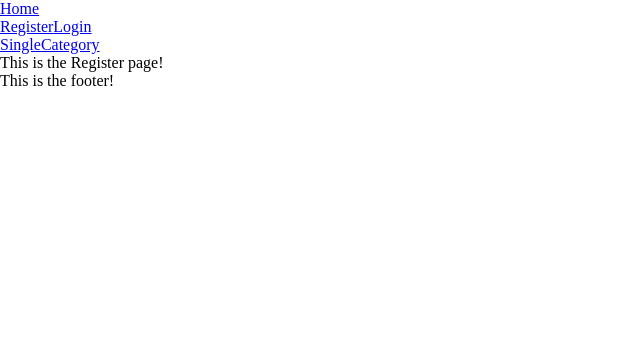
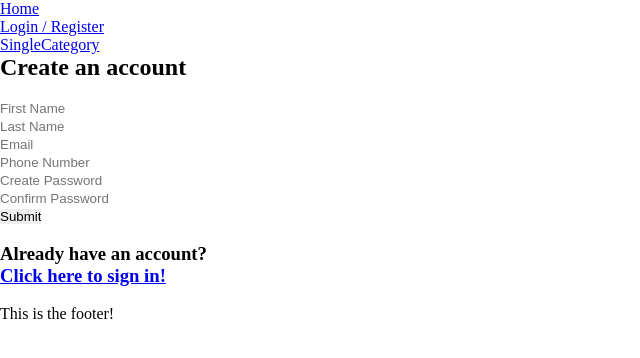
Before and after one commit to koko-felon/grace-shopper, a React (Create React App) app: page /Register in a window 1280 px wide. Shown: the top 358 px of the page, without its empty margins (0-640 px from the left). Built offline with nearby package versions, Linux system fonts and the light colour scheme.

Commit message:
finished adding login and register forms

```diff
--- a/src/components/App.jsx
+++ b/src/components/App.jsx
@@ -1,4 +1,5 @@
 import React from "react";
+import { useEffect, useState } from "react";
 import { BrowserRouter as Router, Switch, Route } from "react-router-dom";
 import Login from "./Login";
 import Register from "./Register";
--- a/src/components/Home.js
+++ b/src/components/Home.js
@@ -7,7 +7,7 @@ function Home(props) {
   return (
     <>
       <Nav />
-      <div>This is the Home Page!</div>;
+      <div>This is the Home Page!</div>
       <SideBar />
       <Footer />
     </>
--- a/src/components/Login.js
+++ b/src/components/Login.js
@@ -1,17 +1,89 @@
-import React from "react";
+import React, { useState } from "react";
 import Nav from "./Nav";
-import { Link } from "react-router-dom";
+import { NavLink, Link, useHistory } from "react-router-dom";
 import Footer from "./Footer";
 
-function Login() {
+const Login = ({ setIsLoggedIn }) => {
+  const history = useHistory();
+  const [email, setEmail] = useState("");
+  const [password, setPassword] = useState("");
+  const [errorMessage, setErrorMessage] = useState("");
+  const [successMessage, setSuccessMessage] = useState(null);
+
+  const handleSubmit = async (event) => {
+    event.preventDefault();
+
+    const response = await fetch(
+      `http://dashboard.heroku.com/apps/coco-felon/api/users/login`,
+      {
+        method: "POST",
+        headers: {
+          "Content-Type": "application/json",
+        },
+        body: JSON.stringify({
+          email,
+          password,
+        }),
+      }
+    );
+    const data = await response.json();
+    console.log(data.token);
+    window.localStorage.setItem("token", data.token);
+
+    if (data.token) {
+      setIsLoggedIn(true);
+      setSuccessMessage("Welcome back!");
+
+      history.push("/");
+    } else {
+      setErrorMessage(data.message);
+    }
+  };
+
   return (
     <>
       <Nav />
-      <div>This is the Login Page!</div>
-      <Link to="/Register">Link to Register Page!</Link>
+      <div className="login">
+        <h2>Welcome Back Felon!</h2>
+        <br />
+        {errorMessage ? <h4>{errorMessage}</h4> : null}
+        {successMessage ? <h4>{successMessage}</h4> : null}
+        <form className="loginForm" onSubmit={handleSubmit}>
+          <label>
+            <input
+              type="text"
+              name="name"
+              placeholder="Email"
+              value={email}
+              onChange={(e) => setEmail(e.target.value)}
+            />
+          </label>
+          <br />
+
+          <label>
+            <input
+              type="password"
+              name="password"
+              placeholder="Password"
+              value={password}
+              onChange={(e) => setPassword(e.target.value)}
+            />
+          </label>
+          <br />
+          <input type="submit" value="Sign In" />
+        </form>
+        <br />
+        <h3>
+          Don't have an account yet?
+          <br />
+          <Link to="/Register">Click here to get you set up!</Link>
+        </h3>
+        <br />
+      </div>
+
       <Footer />
     </>
   );
-}
+};
 
 export default Login;
--- a/src/components/Nav.js
+++ b/src/components/Nav.js
@@ -6,8 +6,8 @@ function Nav() {
     <div>
       <Link to="/">Home</Link>
       <div>
-        <Link to="/Register">Register</Link>
-        <Link to="/Login">Login</Link>
+        <Link to="/Login">Login /</Link>
+        <Link to="/Register"> Register</Link>
       </div>
       <Link to="/SingleCategory">SingleCategory</Link>
     </div>
--- a/src/components/Register.js
+++ b/src/components/Register.js
@@ -1,15 +1,147 @@
-import React from "react";
+import React, { useState } from "react";
 import Nav from "./Nav";
 import Footer from "./Footer";
+import { useHistory, Link } from "react-router-dom";
 
-function Register() {
+const Register = ({ setIsLoggedIn }) => {
+  const history = useHistory();
+  const [firstName, setFirstName] = useState("");
+  const [lastName, setLastName] = useState("");
+  const [email, setEmail] = useState("");
+  const [phoneNumber, setPhoneNumber] = useState("");
+  const [password, setPassword] = useState("");
+  const [confirmPassword, setConfirmPassword] = useState("");
+  const [errorMessage, setErrorMessage] = useState("");
+  const [successMessage, setSuccessMessage] = useState("");
+
+  const handleSubmit = async (event) => {
+    event.preventDefault();
+    if (password !== confirmPassword) {
+      setErrorMessage("Passwords do not match");
+    } else {
+      const response = await fetch(
+        `http://dashboard.heroku.com/apps/coco-felon/api/users/register`,
+        {
+          method: "POST",
+          headers: {
+            "Content-Type": "application/json",
+          },
+          body: JSON.stringify({
+            email,
+            password,
+          }),
+        }
+      );
+      const data = await response.json();
+      console.log(data);
+      window.localStorage.setItem("token", data.token);
+
+      if (data.token) {
+        setIsLoggedIn(true);
+        setSuccessMessage("Thanks for registering!");
+        setTimeout(() => {
+          history.push("/");
+        }, 1500);
+      } else {
+        setErrorMessage(data.message);
+      }
+    }
+  };
+
   return (
     <>
       <Nav />
-      <div>This is the Register page!</div>
+      <div className="register">
+        <h2>Create an account</h2>
+        <br />
+        {errorMessage ? <h4>{errorMessage}</h4> : null}
+        {successMessage ? <h4>{successMessage}</h4> : null}
+        <form className="loginForm" onSubmit={handleSubmit}>
+          <label>
+            <input
+              type="text"
+              required
+              minLength="1"
+              name="firstName"
+              placeholder="First Name"
+              value={firstName}
+              onChange={(e) => setFirstName(e.target.value)}
+            />
+          </label>
+          <br />
+          <label>
+            <input
+              type="text"
+              required
+              minLength="1"
+              name="lastName"
+              placeholder="Last Name"
+              value={lastName}
+              onChange={(e) => setLastName(e.target.value)}
+            />
+          </label>
+          <br />
+          <label>
+            <input
+              type="text"
+              required
+              minLength="4"
+              name="email"
+              placeholder="Email"
+              value={email}
+              onChange={(e) => setEmail(e.target.value)}
+            />
+          </label>
+          <br />
+          <label>
+            <input
+              type="text"
+              required
+              minLength="4"
+              name="phoneNumber"
+              placeholder="Phone Number"
+              value={phoneNumber}
+              onChange={(e) => setPhoneNumber(e.target.value)}
+            />
+          </label>
+          <br />
+          <label>
+            <input
+              type="password"
+              required
+              minLength="6"
+              name="password"
+              placeholder="Create Password"
+              value={password}
+              onChange={(e) => setPassword(e.target.value)}
+            />
+          </label>
+          <br />
+          <label>
+            <input
+              type="password"
+              required
+              minLength="6"
+              name="password"
+              placeholder="Confirm Password"
+              value={confirmPassword}
+              onChange={(e) => setConfirmPassword(e.target.value)}
+            />
+          </label>
+          <br />
+          <input type="submit" value="Submit" />
+        </form>
+        <br />
+        <h3>
+          Already have an account?
+          <br />
+          <Link to="/Login">Click here to sign in!</Link>
+        </h3>
+        <br />
+      </div>
       <Footer />
     </>
   );
-}
+};
 
 export default Register;
```
